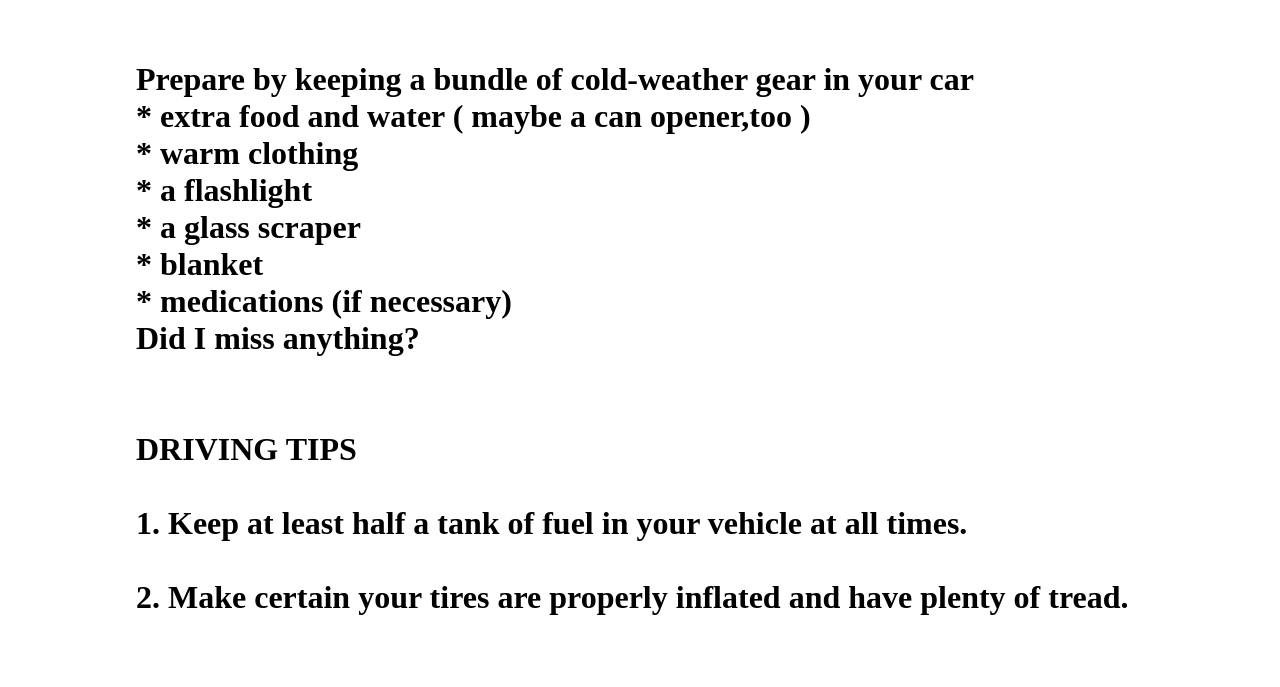
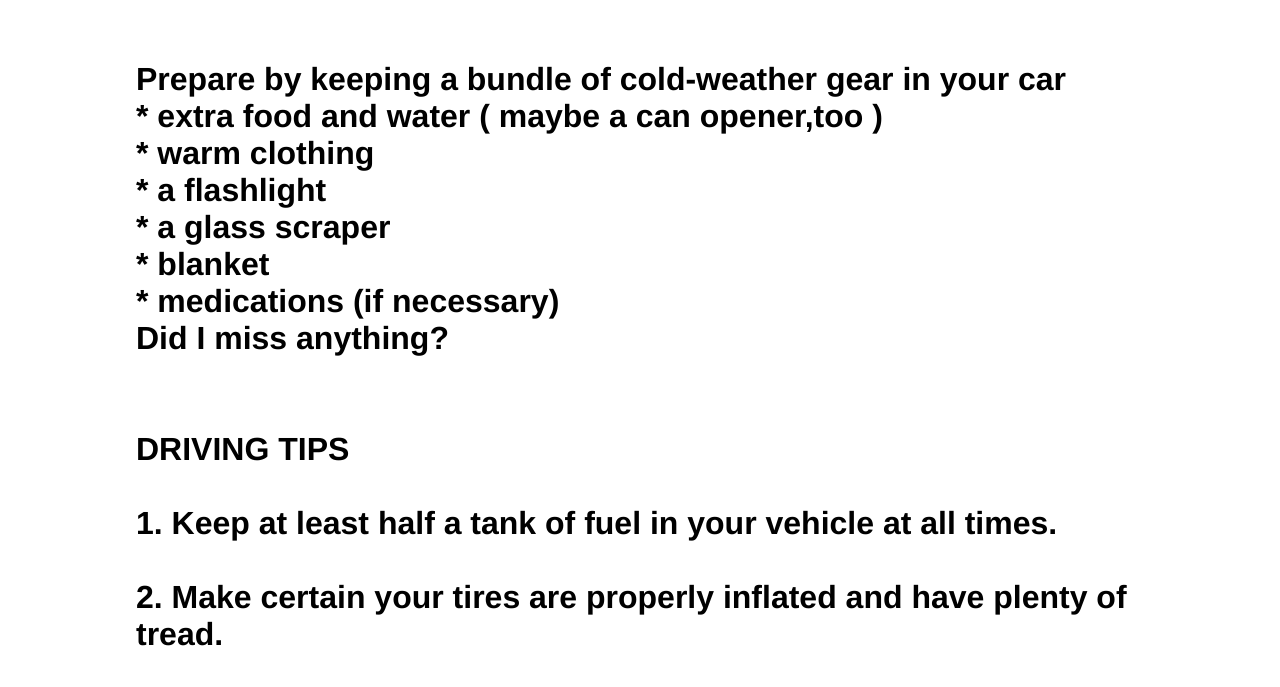
Before and after one commit to cjlooft/cjlooft.github.io, a plain HTML site: page colddriving.html in a window 1280 px wide. Shown: the part 423-1110 px from the top of the page. Drawn offline with Linux system fonts and the light colour scheme.

Commit message:
Update colddriving.html

```diff
--- a/colddriving.html
+++ b/colddriving.html
@@ -15,7 +15,7 @@
 
        h2 {
          margin: 2em  4em;
-         font-family: "Times New Roman";
+         font-family: "helvetica neue";
         font-size: 2em;
          color: #000000;
 
```
